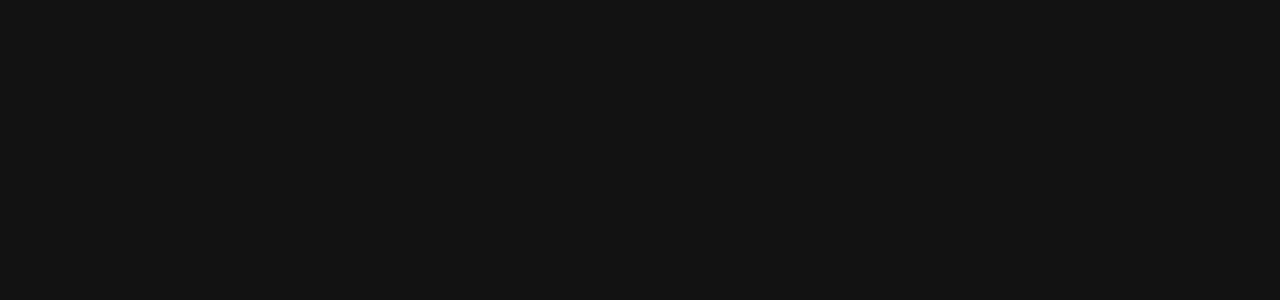
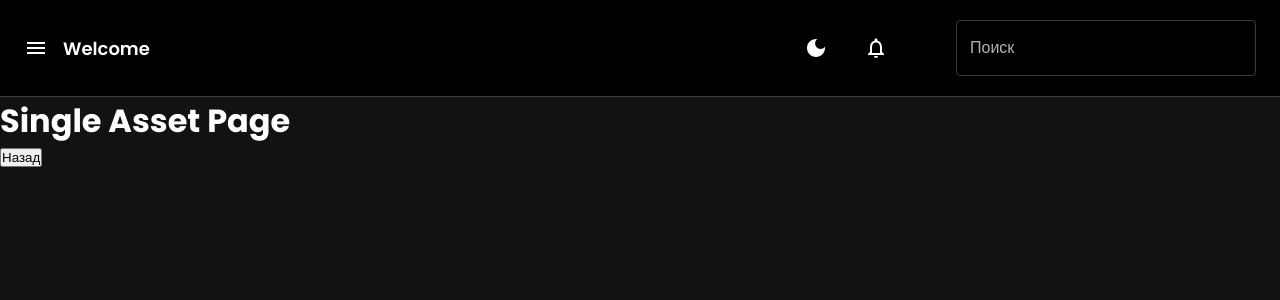
Before and after one commit to IdAnS1/nestPracticeFrontend, a React (Vite) app: page /single/1 in a window 1280 px wide. Before the commit this address had no page. Shown: the top 300 px of the page. Built offline with nearby package versions, Linux system fonts and the light colour scheme; sample sign-in values are in the browser's storage.

Commit message:
Implement Search logic - Get value from autocomplete - Redirect single asset page

```diff
--- a/src/App.tsx
+++ b/src/App.tsx
@@ -8,6 +8,7 @@
 import NewsComponent from "./pages/news";
 import WatchlistComponent from "./pages/watchlist";
 import SettingsComponent from "./pages/settings";
+import SingleAssetPage from "./pages/single-asset";
 
 function App() {
     const [theme, colorMode] = useMode()
@@ -24,6 +25,7 @@
                                 <Route path='/watchlist' element={<WatchlistComponent/>}/>
                                 <Route path='/news' element={<NewsComponent/>}/>
                                 <Route path='/settings' element={<SettingsComponent/>}/>
+                                <Route path='/single/:id' element={<SingleAssetPage/>}/>
                             </Route>
                             <Route path='/login' element={<AuthRootComponent/>}/>
                             <Route path='/register' element={<AuthRootComponent/>}/>
--- a/src/components/search-bar/index.tsx
+++ b/src/components/search-bar/index.tsx
@@ -1,10 +1,11 @@
 import {Autocomplete, Stack, TextField} from "@mui/material";
 import {useAppSelector} from "../../utils/hook";
+import {useNavigate} from "react-router-dom";
 
 const SearchBarComponent = () => {
 
+    const navigate = useNavigate()
     const assetsArray: any = useAppSelector(state => state.assets.assets)
-
 
     return (
 
@@ -12,6 +13,7 @@
 
             <Autocomplete
                 freeSolo
+                onChange={(e: any, value: string | null) => !!value ? navigate(`single/${value}`) : null}
                 renderInput={(element) => (
                     <TextField
                         {...element}
--- /dev/null
+++ b/src/pages/single-asset/index.tsx
@@ -0,0 +1,13 @@
+import {useNavigate} from "react-router-dom";
+
+const SingleAssetPage = () => {
+    const navigate = useNavigate()
+    return (
+        <div>
+            <h1>Single Asset Page</h1>
+            <button onClick={() => navigate(-1)}>Назад</button>
+        </div>
+    );
+};
+
+export default SingleAssetPage;
```
